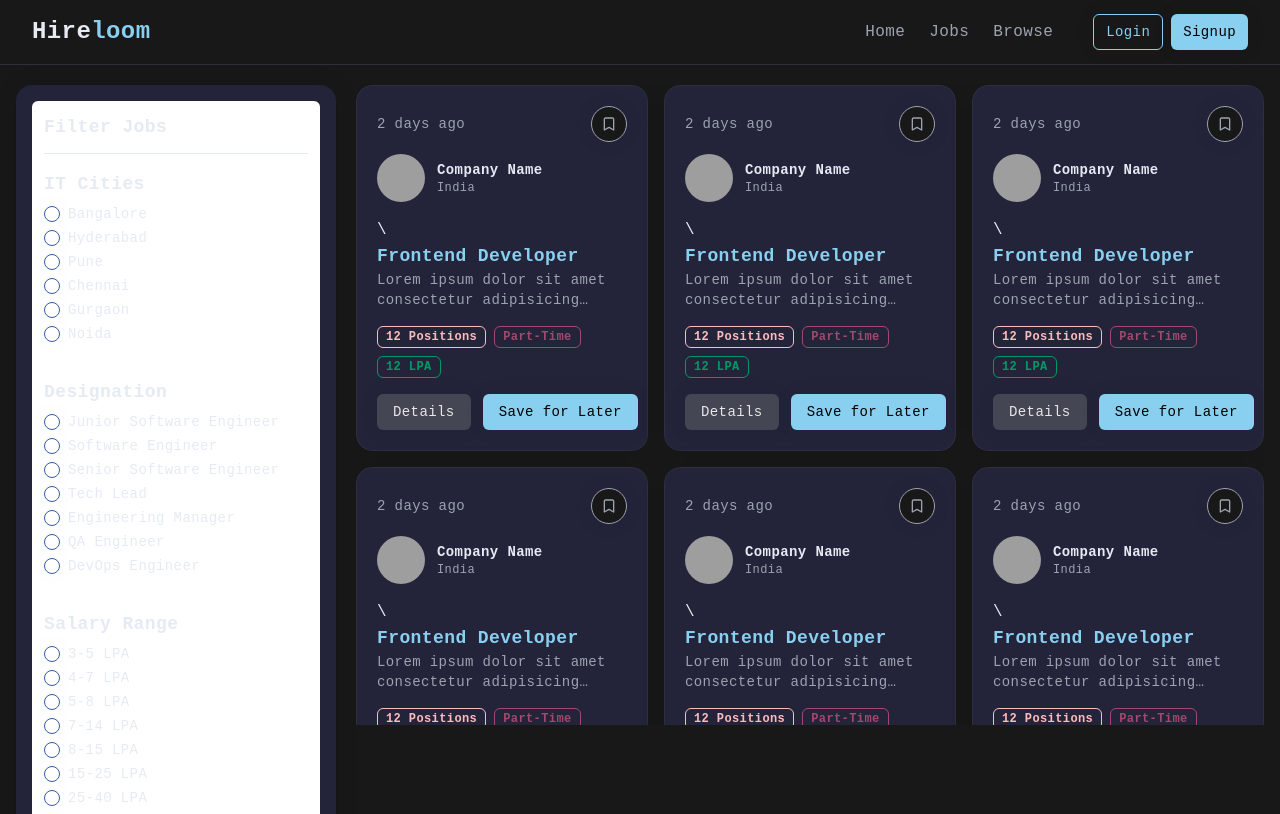
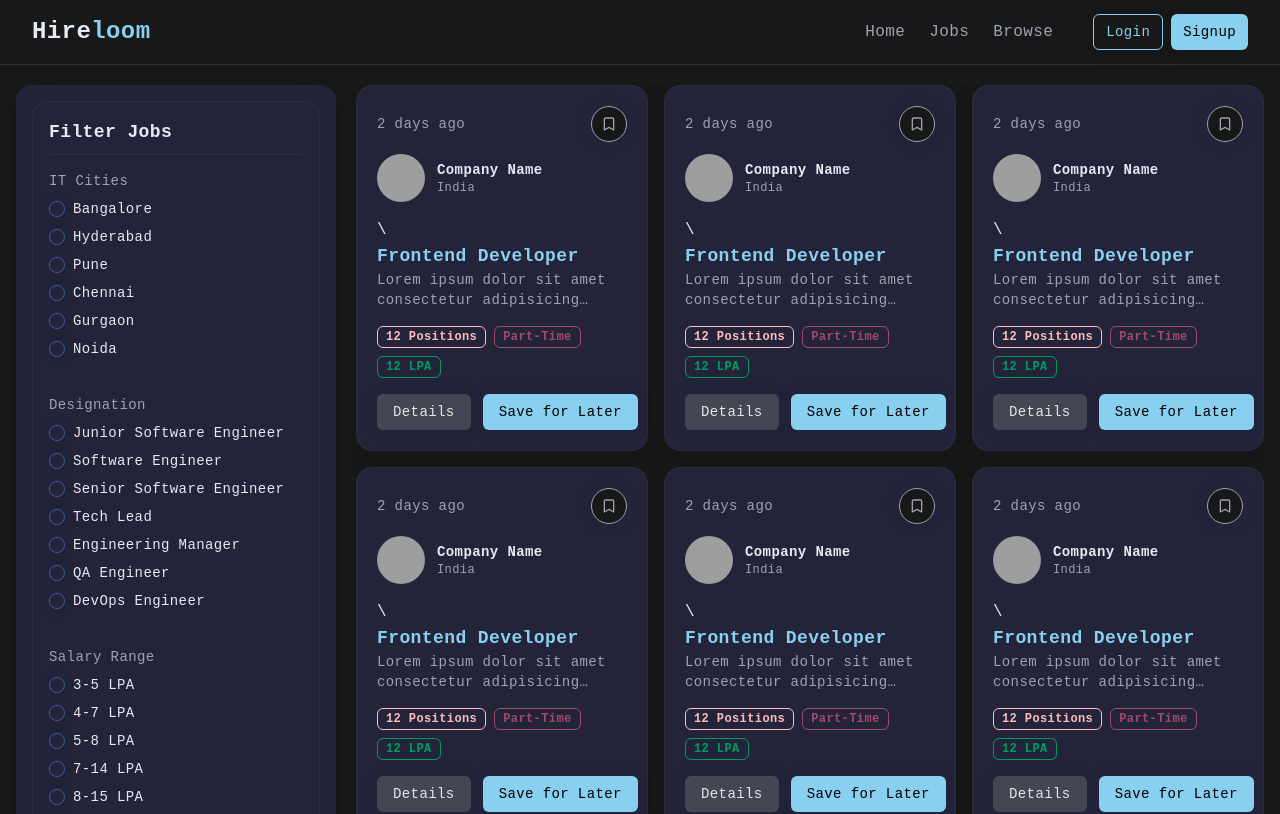
Before and after one commit to musabrayan/Hireloom, a React (Vite) app in the folder Frontend/: page /jobs in a window 1280 px wide. Shown: the top 814 px of the page. Built offline with nearby package versions, Linux system fonts and the light colour scheme; grey boxes are pictures that could not be loaded.

Commit message:
minor-fix

```diff
--- a/Frontend/src/components/FilterCards.jsx
+++ b/Frontend/src/components/FilterCards.jsx
@@ -43,13 +43,13 @@ const FilterCards = () => {
   }
 
   return (
-    <div className="w-full bg-white p-3 rounded-md">
-
-      <div className="flex items-center justify-between">
-        <h1 className="font-bold text-lg">Filter Jobs</h1>
+    <div className="w-full bg-card text-card-foreground p-4 rounded-2xl shadow border border-border">
+      {/* Header */}
+      <div className="flex items-center justify-between mb-2">
+        <h2 className="text-lg font-semibold">Filter Jobs</h2>
         <button
           onClick={() => setIsCollapsed(!isCollapsed)}
-          className="lg:hidden flex items-center justify-center p-1 hover:bg-gray-100 rounded-md transition-colors"
+          className="lg:hidden flex items-center justify-center p-1 hover:bg-accent rounded-md transition-colors"
           aria-label="Toggle filters"
         >
           {isCollapsed ? (
@@ -60,23 +60,25 @@ const FilterCards = () => {
         </button>
       </div>
 
-      <hr className="mt-3" />
+      <hr className="border-border mb-4" />
 
-
+      {/* Filter Options */}
       <div className={`${isCollapsed ? 'hidden lg:block' : 'block'}`}>
-        <RadioGroup value={selectedValue} onValueChange={changeHandler}>
-          {filterData.map((data, index) => (
-            <div key={index} className="mt-4">
-              <h1 className="font-bold text-lg">{data.filterType}</h1>
-              {data.array.map((item, idx) => {
+        <RadioGroup value={selectedValue} onValueChange={changeHandler} className="space-y-6">
+          {filterData.map((section, index) => (
+            <div key={index} className="space-y-2">
+              <h3 className="text-sm font-medium text-muted-foreground">{section.filterType}</h3>
+              <div className="space-y-2">
+                {section.array.map((item, idx) => {
                   const itemId = `id${index}-${idx}`
                   return (
-                  <div className="flex items-center space-x-2 my-2" key={idx}>
+                    <div className="flex items-center space-x-2" key={idx}>
                       <RadioGroupItem value={item} id={itemId} />
-                    <Label htmlFor={itemId}>{item}</Label>
+                      <Label htmlFor={itemId} className="text-sm">{item}</Label>
                     </div>
                   )
                 })}
+              </div>
             </div>
           ))}
         </RadioGroup>
--- a/Frontend/src/components/JobBoard.jsx
+++ b/Frontend/src/components/JobBoard.jsx
@@ -2,29 +2,33 @@ import React from 'react'
 import Navbar from './global/Navbar'
 import FilterCards from './FilterCards'
 import JobCard from './JobCard'
+import Footer from './global/Footer'
 
 const jobArray = [1, 2, 3, 4, 5, 6, 7, 8]
 
 const JobBoard = () => {
   return (
-    <div className="bg-background text-foreground min-h-screen">
+    <div className="bg-background text-foreground min-h-screen flex flex-col">
       <Navbar />
-      <div className="mt-3 sm:mt-5 px-2 sm:px-4">
-        <div className="flex flex-col lg:flex-row gap-3 sm:gap-5">
 
+      <div className="mt-3 sm:mt-5 px-2 sm:px-4 flex-1 flex flex-col">
+        <div className="flex flex-col lg:flex-row gap-3 sm:gap-5 flex-1">
+
+          {/* Filter Cards Section */}
           <div className="w-full lg:w-80 flex-shrink-0">
             <div className="bg-card text-card-foreground p-3 sm:p-4 rounded-lg sm:rounded-2xl shadow">
               <FilterCards />
             </div>
           </div>
 
-
+          {/* Job Cards Section */}
           {jobArray.length <= 0 ? (
-            <div className="flex-1 text-center text-muted-foreground text-base sm:text-lg py-8">
+            <div className="flex-1 flex items-center justify-center text-center text-muted-foreground text-base sm:text-lg">
               Job not found
             </div>
           ) : (
-            <div className="flex-1 h-[70vh] sm:h-[80vh] overflow-y-auto pb-3 sm:pb-5">
+            <div className="flex-1 flex flex-col min-h-0">
+              <div className="flex-1 overflow-y-auto pb-3 sm:pb-5">
                 <div className="grid grid-cols-1 sm:grid-cols-2 lg:grid-cols-2 xl:grid-cols-3 2xl:grid-cols-4 gap-3 sm:gap-4">
                   {jobArray.map((item, index) => (
                     <div key={index}>
@@ -33,9 +37,13 @@ const JobBoard = () => {
                   ))}
                 </div>
               </div>
+            </div>
           )}
+
         </div>
       </div>
+
+      <Footer />
     </div>
   )
 }
--- a/Frontend/src/components/global/Navbar.jsx
+++ b/Frontend/src/components/global/Navbar.jsx
@@ -20,9 +20,9 @@ const Navbar = () => {
     return (
         <div className="bg-background border-b border-border">
             <div className="flex items-center justify-between mx-auto max-w-7xl h-14 sm:h-16 px-3 sm:px-4 md:px-6 lg:px-8">
-                <h1 className="text-lg sm:text-xl md:text-2xl font-bold text-foreground">
+              <Link to="/" className="cursor-pointer">  <h1 className="text-lg sm:text-xl md:text-2xl font-bold text-foreground">
                     Hire<span className="text-primary">loom</span>
-                </h1>
+                </h1></Link>
 
                 <div className="flex items-center gap-4 sm:gap-6 md:gap-8 lg:gap-10">
 
```
Lines whose indentation alone changed are shown as unchanged.
